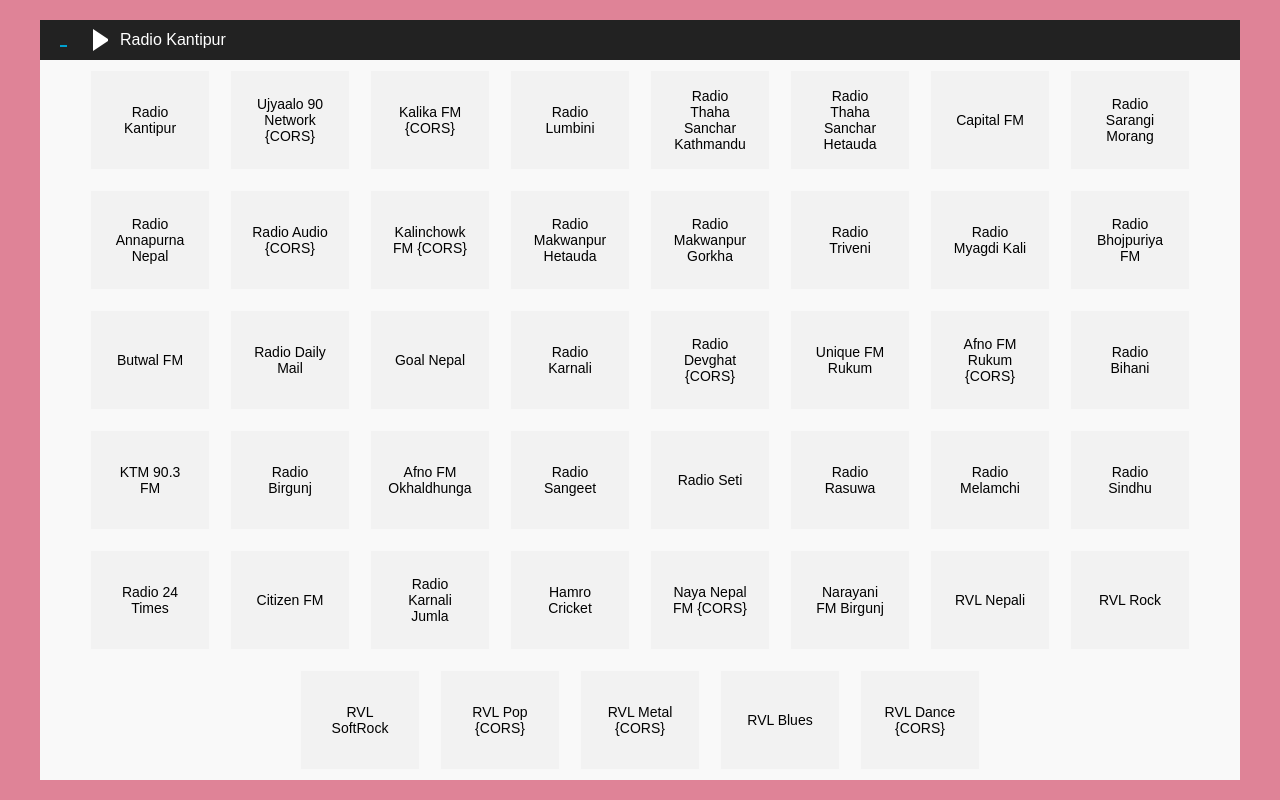
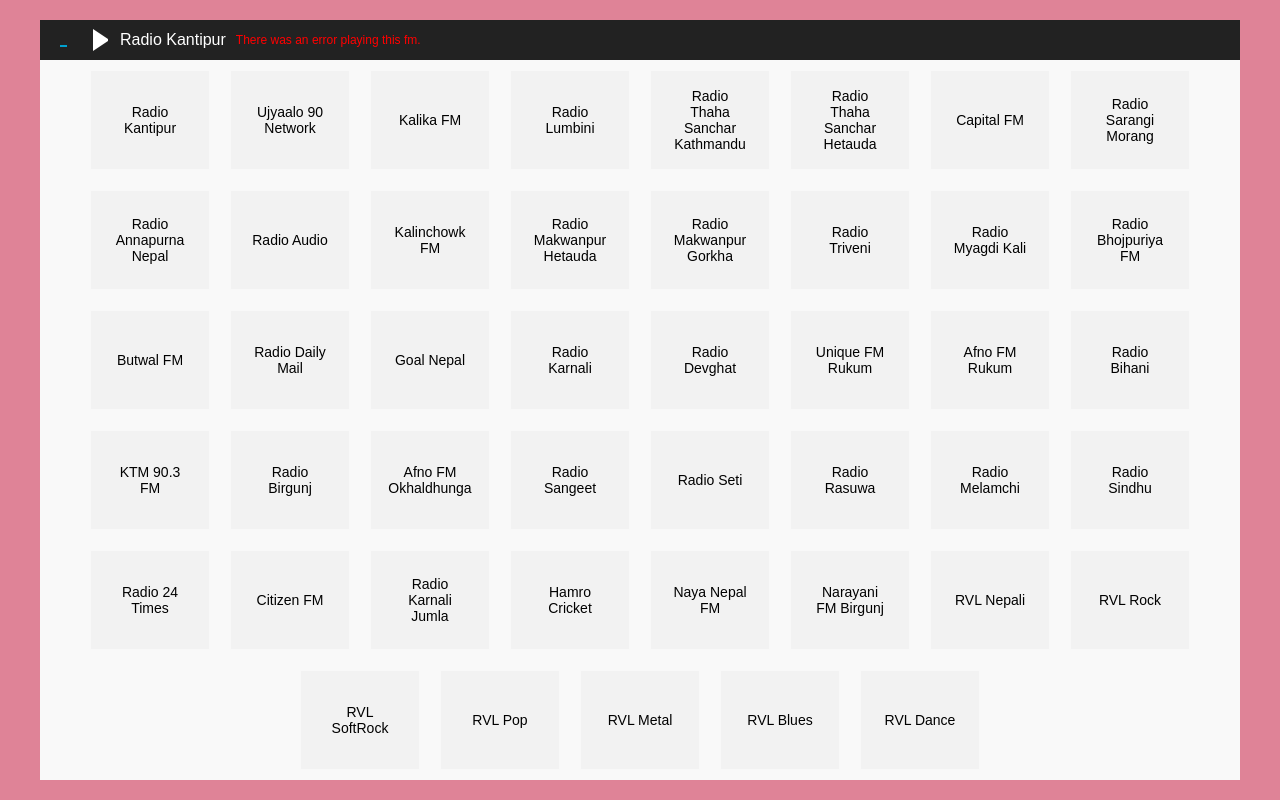
Before and after one commit to popupbits/react-nepali-fm, a React (Create React App) app: page / in a window 1280 px wide. Built offline with nearby package versions, Linux system fonts and the light colour scheme.

Commit message:
showing playing error

```diff
--- a/src/App.css
+++ b/src/App.css
@@ -47,6 +47,12 @@
   border: 1px solid #c4183c;
 }
 
+.error {
+  color: #f00;
+  font-size: 12px;
+  margin-left: 10px;
+}
+
 button {
   margin-left: 10px;
   border: 0;
--- a/src/App.js
+++ b/src/App.js
@@ -11,13 +11,15 @@
   }
 
   _play = () => {
-    console.log('play');
-    this.setState({playing: true});
-    this.player.audioEl.play();
+    this.setState({playing: true, errorPlaying: false});
+    try {
+      this.player.audioEl.play();
+    }catch(e) {
+      console.log(e);
+    }
   }
 
   _pause = () => {
-    console.log('pause');
     this.setState({playing: false});
     this.player.audioEl.pause();
   }
@@ -25,6 +27,10 @@
   _changeFM = async (fm) => {
     await this.setState({selectedFm: fm});
     this._play();
+  }
+
+  _playError = (e) => {
+    this.setState({errorPlaying: true})
   }
 
   render() {
@@ -35,6 +41,13 @@
           {this.state.playing && <button className="paused" onClick={this._pause}></button>}
           {!this.state.playing && <button onClick={this._play}></button>}
           <span>{this.state.selectedFm.name}</span>
+          {this.state.errorPlaying && <span className="error">There was an error playing this fm.</span>}
+          <ReactAudioPlayer
+            src={this.state.selectedFm.url}
+            autoPlay={this.state.playing}
+            ref={(c) => this.player = c}
+            onError={this._playError}
+          />
         </div>
         {FmData.map(fm=>{
           return(
@@ -43,11 +56,7 @@
             </div>
           )
         })}
-        <ReactAudioPlayer
-          src={this.state.selectedFm.url}
-          autoPlay={this.state.playing}
-          ref={(c) => this.player = c}
-        />
+
 
       </div>
     );
--- a/src/assets/FmData.js
+++ b/src/assets/FmData.js
@@ -9,13 +9,13 @@
       image: "http://radio.nepal.fm/wp-content/uploads/radio02.jpg"
     },
     {
-      url: "http://stream.zenolive.com/wtuvp08xq1duv",
-      name: "Ujyaalo 90 Network {CORS}",
+      url: "http://ample-zeno-20.radiojar.com/wtuvp08xq1duv?rj-ttl=5&rj-token=AAABZjT4J-zC50cFCXhTzVpUQZ_nuhC1i5b5MxQeyzawGk83GXPmAQ",
+      name: "Ujyaalo 90 Network ",
       image: "http://radio.nepal.fm/wp-content/uploads/ujyaalo-150x137.jpg"
     },
     {
       url: "http://kalika-stream.softnep.com:7740/;stream.nsv&type=mp3",
-      name: "Kalika FM {CORS}",
+      name: "Kalika FM ",
       image: "http://radio.nepal.fm/wp-content/uploads/kalikafm.jpg"
     },
     {
@@ -47,11 +47,11 @@
     },
     {
       url: "http://stream.zenolive.com/2w81t82wx3duv",
-      name: "Radio Audio {CORS}"
+      name: "Radio Audio "
     },
     {
       url: "http://streaming.softnep.net:8109/;stream.nsv&type=mp3",
-      name: "Kalinchowk FM {CORS}"
+      name: "Kalinchowk FM "
     },
     {
       url: "http://streaming.softnep.net:8057/;stream.nsv&type=mp3&autostart=true",
@@ -91,7 +91,7 @@
     },
     {
       url: "http://streaming.softnep.net:8069/;stream.nsv&type=mp3",
-      name: "Radio Devghat {CORS}"
+      name: "Radio Devghat "
     },
     {
       url: "http://streaming.softnep.net:8065/;stream.nsv&type=mp3",
@@ -99,7 +99,7 @@
     },
     {
       url: "http://streaming.softnep.net:8063/;stream.nsv&type=mp3",
-      name: "Afno FM Rukum {CORS}"
+      name: "Afno FM Rukum "
     },
     {
       url: "http://streaming.softnep.net:8061/;stream.nsv&type=mp3",
@@ -159,7 +159,7 @@
     },
     {
       url: "http://live.itechnepal.com:8580/stream",
-      name: "Naya Nepal FM {CORS}",
+      name: "Naya Nepal FM ",
     },
     {
       url: "http://streaming.softnep.net:8047/;stream.nsv&type=mp3",
@@ -183,12 +183,12 @@
     },
     {
       url: "http://streaming.softnep.net:8063/;stream.nsv&type=mp3",
-      name: "RVL Pop {CORS}",
+      name: "RVL Pop ",
       image: "http://radio.nepal.fm/wp-content/uploads/Rvl-Radio.jpg"
     },
     {
       url: "http://streaming.softnep.net:8069/;stream.nsv&type=mp3",
-      name: "RVL Metal {CORS}",
+      name: "RVL Metal ",
       image: "http://radio.nepal.fm/wp-content/uploads/Rvl-Radio.jpg"
     },
     {
@@ -198,7 +198,7 @@
     },
     {
       url: "http://streaming.softnep.net:8071/;stream.nsv&type=mp3",
-      name: "RVL Dance {CORS}",
+      name: "RVL Dance ",
       image: "http://radio.nepal.fm/wp-content/uploads/Rvl-Radio.jpg"
     }
   ]
```
